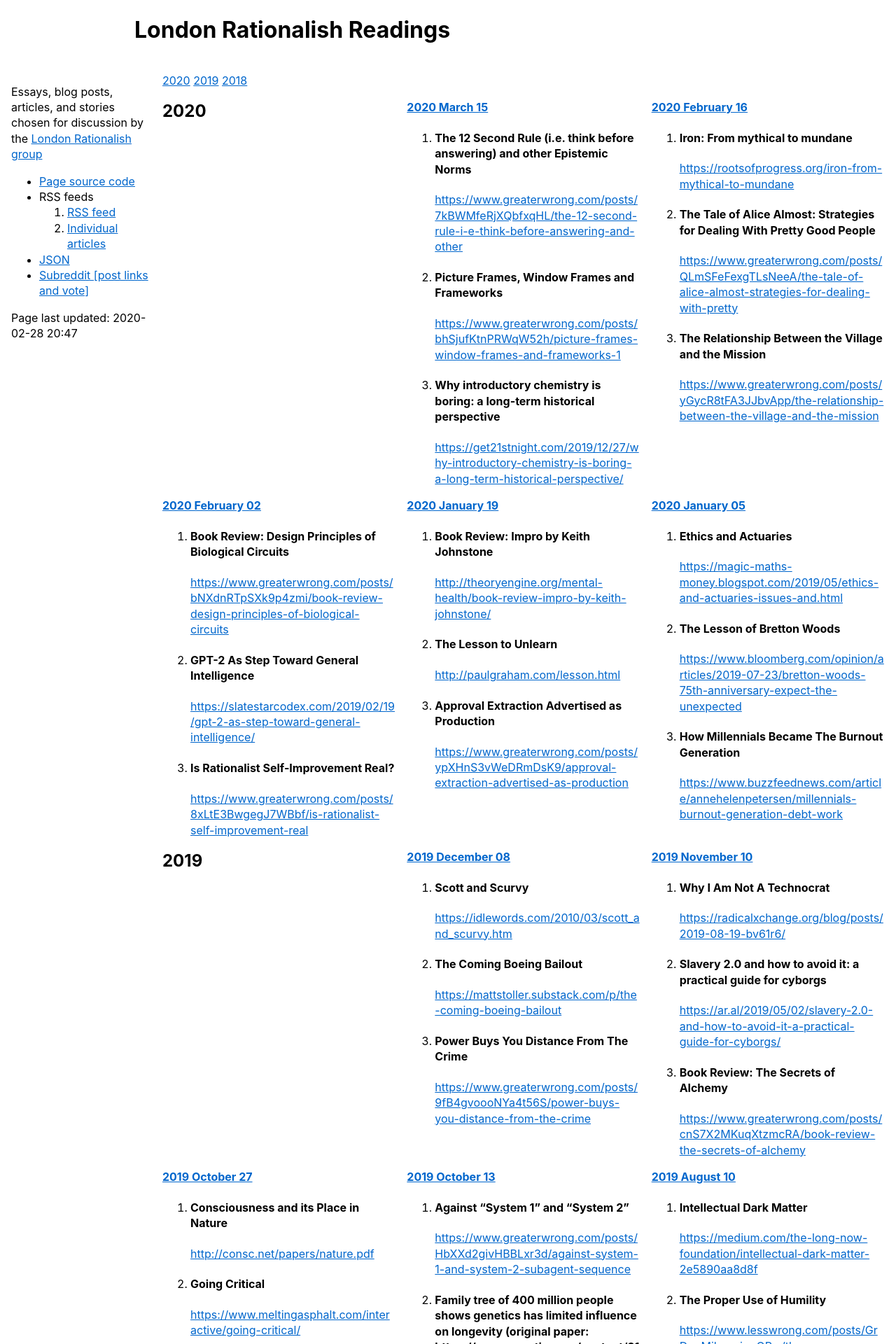
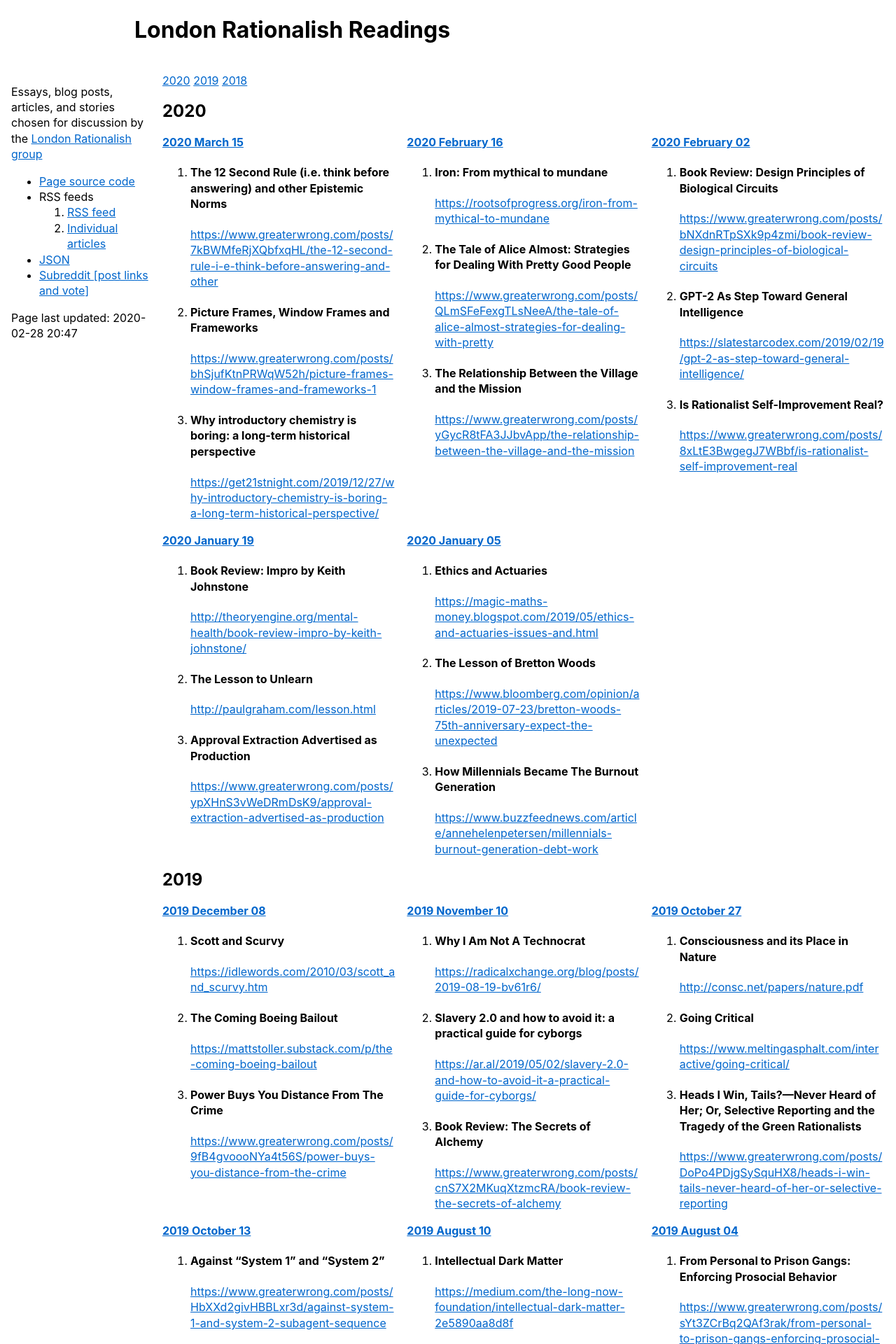
Before and after one commit to sackeyjason/london-rationalish-readings, a Jekyll site: the page built from newindex.html, in a window 1280 px wide. Shown: the top 1920 px of the page at 70% size. Built offline with Jekyll 4.4.1, drawn with Linux system fonts in a browser that asks for light colours.

Commit message:
Update 2020.html

```diff
--- a/_layouts/2020.html
+++ b/_layouts/2020.html
@@ -18,12 +18,14 @@ html {
 }
 body { margin: 0 }
 .p1 { padding: 1rem }
+.m0 { margin: 0 }
 .container {
   max-width: 58rem;
   margin-left: auto;
   margin-right: auto;
   padding: 0 1rem;
 }
+  .years a + a {}
 .grid-main {
   display: grid;
   grid-template-columns: repeat(auto-fit, minmax(20rem, auto));
@@ -35,6 +37,10 @@ body { margin: 0 }
 .grid-main h3,
 .grid-main ol {
   margin: 0;
+}
+.wide {
+  grid-column-start: 1;
+  grid-column-end: -1;
 }
 .grid-main li + li {
   margin-top: 0.5rem
```
